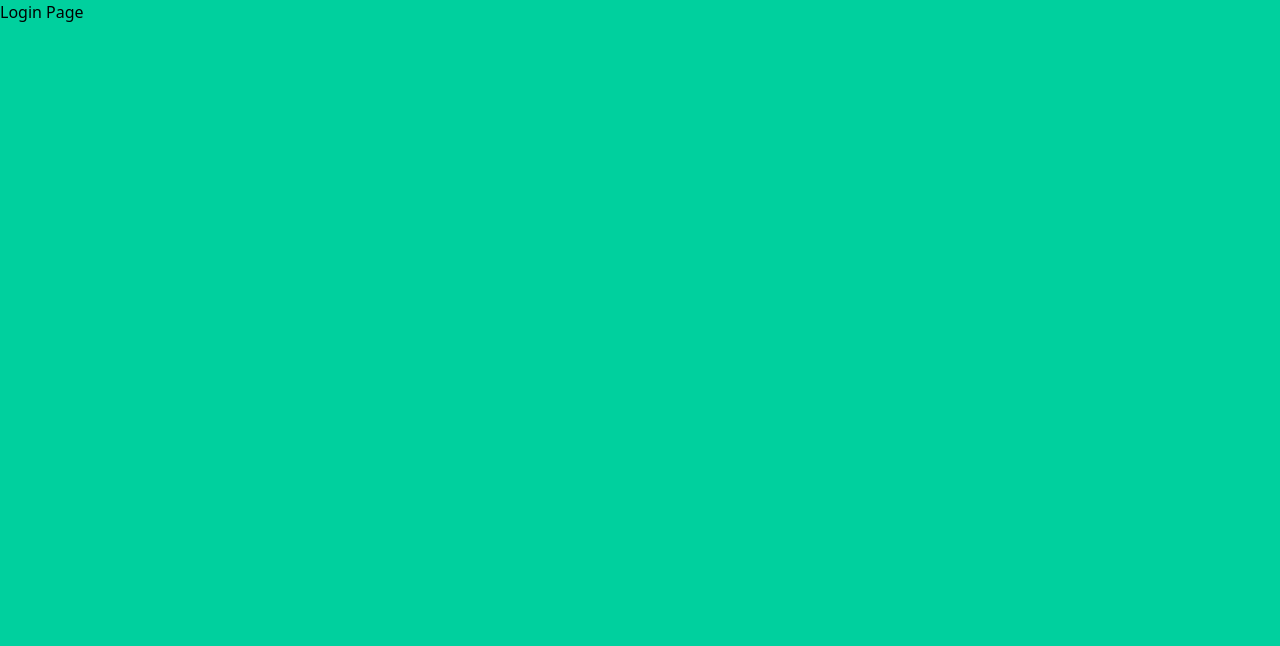
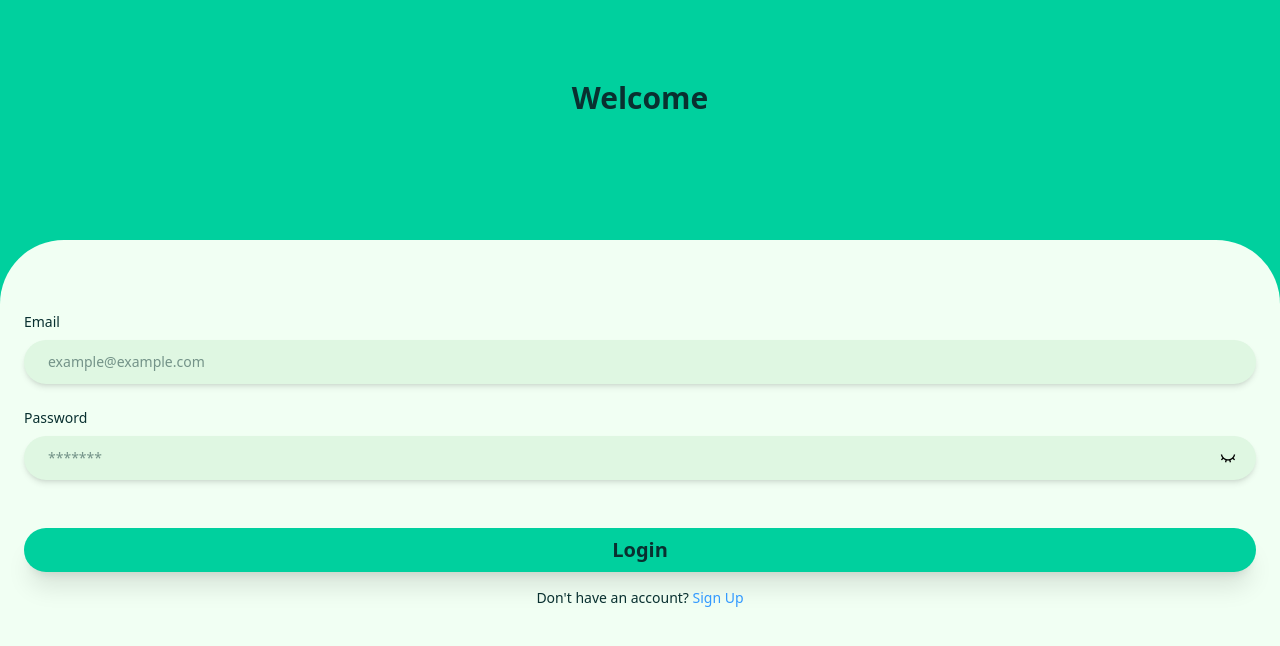
Before and after one commit to Glenn-Rhee/money-tracker, a Next.js app: page /auth/login in a window 1280 px wide. Shown: the top 646 px of the page. Built offline with nearby package versions, Linux system fonts and the light colour scheme.

Commit message:
feat: added login page ui

```diff
--- a/package.json
+++ b/package.json
@@ -9,14 +9,17 @@
     "lint": "next lint"
   },
   "dependencies": {
+    "@hookform/resolvers": "^5.2.1",
     "chart.js": "^4.5.0",
     "clsx": "^2.1.1",
     "framer-motion": "^12.23.12",
-    "next": "15.4.5",
+    "next": "^15.5.2",
     "react": "19.1.0",
     "react-chartjs-2": "^5.3.0",
     "react-dom": "19.1.0",
+    "react-hook-form": "^7.62.0",
     "remixicon": "^4.6.0",
+    "zod": "^4.1.5",
     "zustand": "^5.0.7"
   },
   "devDependencies": {
--- /dev/null
+++ b/src/Validation/auth-validation.ts
@@ -0,0 +1,10 @@
+import z from "zod";
+
+export class AuthValidation {
+  static readonly LOGIN = z.object({
+    email: z.email({ error: "Please fill email properly!" }),
+    password: z
+      .string({ error: "Please fill password properly" })
+      .min(8, { error: "Minimum length of password is 8" }),
+  });
+}
--- a/src/app/auth/login/page.tsx
+++ b/src/app/auth/login/page.tsx
@@ -1,3 +1,71 @@
+"use client";
+import Button from "@/components/Button";
+import Drawer from "@/components/Drawer";
+import AuthShell from "@/components/pages/auth/AuthShell";
+import InputGroup from "@/components/pages/auth/InputGroup";
+import Title from "@/components/pages/auth/Title";
+import { AuthValidation } from "@/Validation/auth-validation";
+import { zodResolver } from "@hookform/resolvers/zod";
+import Link from "next/link";
+import { useForm } from "react-hook-form";
+import z from "zod";
+
 export default function LoginPage() {
-  return <h1>Login Page</h1>;
+  const form = useForm<z.infer<typeof AuthValidation.LOGIN>>({
+    resolver: zodResolver(AuthValidation.LOGIN),
+    mode: "onChange",
+    defaultValues: {
+      email: "",
+      password: "",
+    },
+  });
+
+  async function handleSubmit(values: z.infer<typeof AuthValidation.LOGIN>) {
+    console.log(values);
+  }
+
+  return (
+    <AuthShell>
+      <Title>Welcome</Title>
+      <Drawer className="justify-start items-start overflow-hidden pt-18 px-6">
+        <form
+          onSubmit={(e) => {
+            e.preventDefault();
+            form.handleSubmit(handleSubmit)();
+          }}
+          className="w-full space-y-4"
+        >
+          <InputGroup
+            {...form.register("email")}
+            id="email"
+            label="Email"
+            type="email"
+            placeholder="example@example.com"
+            error={form.formState.errors.email?.message}
+          />
+          <InputGroup
+            {...form.register("password")}
+            id="password"
+            label="Password"
+            type="password"
+            placeholder="*******"
+            error={form.formState.errors.password?.message}
+          />
+
+          <Button type="submit" className="w-full mt-6">
+            Login
+          </Button>
+          <span className="text-sm block text-center font-medium text-lettersIcon">
+            Don&apos;t have an account?{" "}
+            <Link
+              href={"/auth/signup"}
+              className="text-blue-btn hover:underline"
+            >
+              Sign Up
+            </Link>
+          </span>
+        </form>
+      </Drawer>
+    </AuthShell>
+  );
 }
--- a/src/app/boarding/page.tsx
+++ b/src/app/boarding/page.tsx
@@ -1,4 +1,4 @@
-import LaunchApp from "@/components/LaunchApp";
+import LaunchApp from "@/components/pages/boarding/LaunchApp";
 
 export default function BoardingPage() {
   return (
--- a/src/components/Button.tsx
+++ b/src/components/Button.tsx
@@ -1,16 +1,14 @@
 import clsx from "clsx";
 
-interface ButtonProps {
-  children?: React.ReactNode;
-  onclick?: () => void;
-  className?: string;
+type ButtonProps = React.ButtonHTMLAttributes<HTMLButtonElement> & {
   color?: "bg-maingreen" | "bg-lightgreen";
-}
+};
+
 export default function Button(props: ButtonProps) {
-  const { children, onclick, className, color = "bg-maingreen" } = props;
+  const { children, onClick, className, color = "bg-maingreen" } = props;
   return (
     <button
-      onClick={onclick}
+      onClick={onClick}
       className={clsx(
         "px-4 py-2 text-lettersIcon font-bold text-xl cursor-pointer active:scale-95 transition-all duration-100 rounded-3xl shadow-xl",
         className,
--- /dev/null
+++ b/src/components/Drawer.tsx
@@ -0,0 +1,20 @@
+import clsx from "clsx";
+
+interface DrawerProps {
+  className?: string;
+  children: React.ReactNode;
+}
+
+export default function Drawer(props: DrawerProps) {
+  const { className, children } = props;
+  return (
+    <div
+      className={clsx(
+        "fixed flex items-center flex-col justify-center gap-y-4 right-0 h-[70vh] left-0 bottom-0 rounded-tr-[4rem] rounded-tl-[4rem] bg-bggreen-whiteletter",
+        className
+      )}
+    >
+      {children}
+    </div>
+  );
+}
--- /dev/null
+++ b/src/components/pages/auth/AuthShell.tsx
@@ -0,0 +1,16 @@
+import clsx from "clsx";
+
+interface AuthShellProps {
+  className?: string;
+  children: React.ReactNode;
+}
+export default function AuthShell(props: AuthShellProps) {
+  const { className, children } = props;
+  return (
+    <div
+      className={clsx("w-screen flex items-center justify-center", className)}
+    >
+      {children}
+    </div>
+  );
+}
--- /dev/null
+++ b/src/components/pages/auth/InputGroup.tsx
@@ -0,0 +1,45 @@
+import { useState } from "react";
+
+type InputGroupProps = React.InputHTMLAttributes<HTMLInputElement> & {
+  id: string;
+  label: string;
+  error?: string;
+};
+
+export default function InputGroup(props: InputGroupProps) {
+  const { id, label, type, placeholder, error, ...rest } = props;
+  const [showPassword, setShowPassword] = useState<boolean>(false);
+
+  return (
+    <div className="flex flex-col gap-y-2">
+      <label className="text-lettersIcon text-sm font-medium" htmlFor={id}>
+        {label}
+      </label>
+      <div className="relative">
+        <input
+          id={id}
+          type={
+            type === "password" ? (showPassword ? "text" : "password") : type
+          }
+          placeholder={placeholder}
+          {...rest}
+          className="w-full text-sm text-lettersIcon bg-lightgreen px-6 py-3 rounded-3xl shadow-md focus:outline focus:border-0 focus:outline-darkmode-green-bar"
+        />
+        {type === "password" ? (
+          <button
+            type="button"
+            onClick={() => setShowPassword((prev) => !prev)}
+            className="top-[50%] right-5 -translate-y-[50%] absolute"
+          >
+            {showPassword ? (
+              <i className="ri-eye-line"></i>
+            ) : (
+              <i className="ri-eye-close-line"></i>
+            )}
+          </button>
+        ) : null}
+      </div>
+      <p className="text-red-500 font-medium text-sm">{error}</p>
+    </div>
+  );
+}
--- /dev/null
+++ b/src/components/pages/auth/Title.tsx
@@ -0,0 +1,14 @@
+import clsx from "clsx";
+
+interface TitleProps {
+  className?: string;
+  children: React.ReactNode;
+}
+export default function Title(props: TitleProps) {
+  const { className, children } = props;
+  return (
+    <h1 className={clsx("text-lettersIcon mt-20 font-semibold text-3xl", className)}>
+      {children}
+    </h1>
+  );
+}
--- a/src/components/LaunchApp.tsx
+++ b/src/components/pages/boarding/LaunchApp.tsx
@@ -2,11 +2,12 @@
 import clsx from "clsx";
 import Image from "next/image";
 import { useEffect } from "react";
-import Button from "./Button";
+import Button from "../../Button";
 import { motion } from "framer-motion";
-import PaginationDots from "./PaginationDots";
+import PaginationDots from "../../PaginationDots";
 import { useRouter } from "next/navigation";
 import { useLaunchStore } from "@/store/useLaunchStore";
+import Drawer from "@/components/Drawer";
 
 export default function LaunchApp() {
   const {
@@ -129,12 +130,7 @@ export default function LaunchApp() {
           Sign Up
         </Button>
       </div>
-      <div
-        className={clsx(
-          "fixed flex items-center flex-col justify-center gap-y-4 right-0 h-[70vh] left-0 bottom-0 rounded-tr-[4rem] rounded-tl-[4rem] bg-bggreen-whiteletter",
-          isLaunched && isBoarding ? "" : "hidden"
-        )}
-      >
+      <Drawer className={isLaunched && isBoarding ? "" : "hidden"}>
         <div className="w-full flex justify-center overflow-x-hidden items-center">
           <motion.div
             initial={{ x: 0, translateX: "50%", opacity: 1 }}
@@ -199,7 +195,7 @@ export default function LaunchApp() {
             <PaginationDots onclick={() => setPage(2)} isActive={page > 1} />
           </div>
         </div>
-      </div>
+      </Drawer>
     </div>
   );
 }
--- a/src/middleware.ts
+++ b/src/middleware.ts
@@ -3,15 +3,15 @@ import { MiddlewareConfig, NextRequest, NextResponse } from "next/server";
 
 export async function middleware(req: NextRequest) {
   const cookieStore = await cookies();
-  const isLaunched = cookieStore.get("token");
+  const token = cookieStore.get("token");
 
   const url = req.nextUrl.pathname;
 
-  if (url === "/" && !isLaunched) {
+  if (url === "/" && !token) {
     return NextResponse.redirect(new URL("/boarding", req.url));
   }
 
-  if (url === "/boarding" && isLaunched) {
+  if ((url === "/boarding" || url.includes("/auth")) && token) {
     return NextResponse.redirect(new URL("/", req.url));
   }
 }
```
Also changed, not shown: 1 other file (tests, documents, lock files or other folders).
